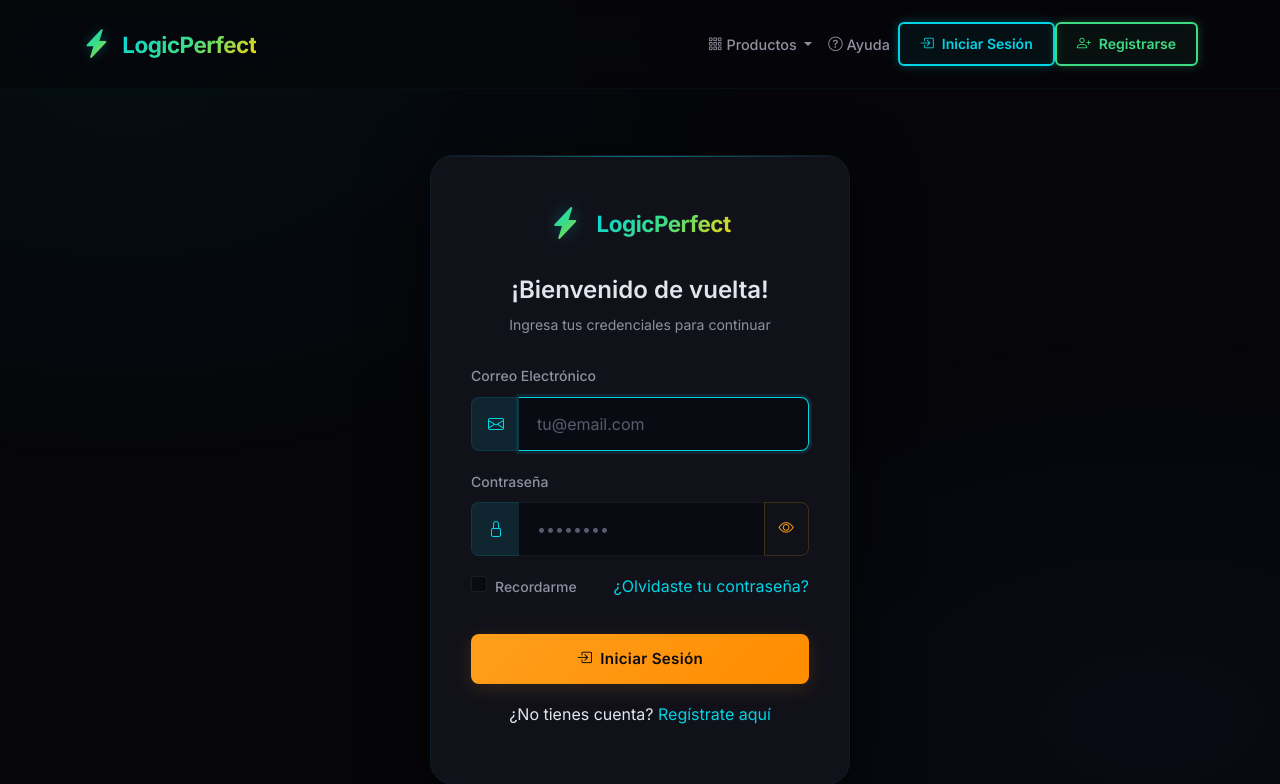
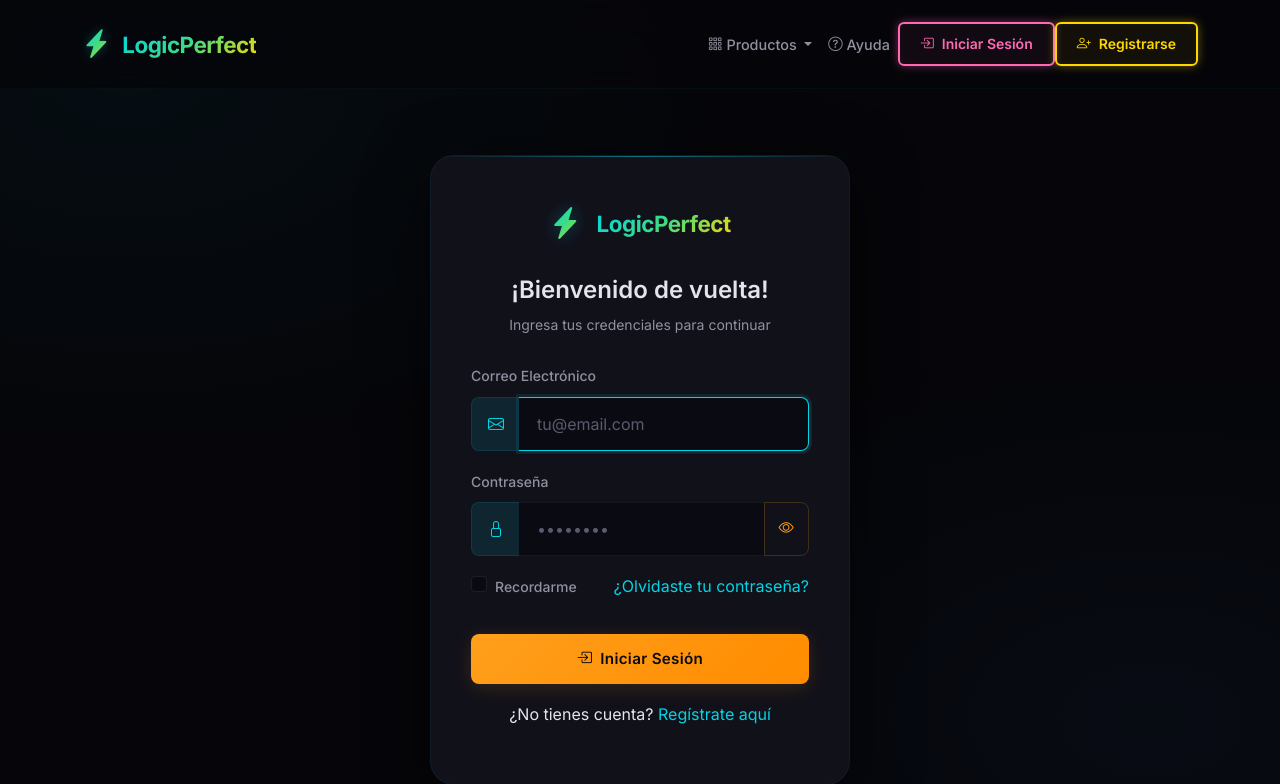
Before and after one commit to PaulaFernandezJofre/FullStack, a Django app: page /account/login/ in a window 1280 px wide. Shown: the top 784 px of the page. Run offline with Django 4.2, Linux system fonts and the light colour scheme.

Commit message:
Style: Login rosa neón, registro amarillo neón

```diff
--- a/static/css/style.css
+++ b/static/css/style.css
@@ -547,28 +547,28 @@ a.text-decoration-none:not([class*="text-neon"]):not([class*="btn"]):hover {
 }
 
 .login-box {
-    background: rgba(0, 212, 229, 0.05);
-    color: var(--neon-cyan);
-    border: 2px solid var(--neon-cyan);
-    box-shadow: 0 0 10px rgba(0, 212, 229, 0.3), inset 0 0 10px rgba(0, 212, 229, 0.05);
+    background: rgba(255, 105, 180, 0.05);
+    color: #ff69b4;
+    border: 2px solid #ff69b4;
+    box-shadow: 0 0 10px rgba(255, 105, 180, 0.4), inset 0 0 10px rgba(255, 105, 180, 0.05);
 }
 
 .login-box:hover {
-    background: rgba(0, 212, 229, 0.1);
-    box-shadow: 0 0 20px rgba(0, 212, 229, 0.5), 0 0 40px rgba(0, 212, 229, 0.2), inset 0 0 15px rgba(0, 212, 229, 0.1);
+    background: rgba(255, 105, 180, 0.1);
+    box-shadow: 0 0 20px rgba(255, 105, 180, 0.6), 0 0 40px rgba(255, 105, 180, 0.3), inset 0 0 15px rgba(255, 105, 180, 0.1);
     transform: scale(1.02);
 }
 
 .register-box {
-    background: rgba(61, 220, 132, 0.05);
-    color: var(--neon-green);
-    border: 2px solid var(--neon-green);
-    box-shadow: 0 0 10px rgba(61, 220, 132, 0.3), inset 0 0 10px rgba(61, 220, 132, 0.05);
+    background: rgba(255, 215, 0, 0.05);
+    color: var(--neon-yellow);
+    border: 2px solid var(--neon-yellow);
+    box-shadow: 0 0 10px rgba(255, 215, 0, 0.4), inset 0 0 10px rgba(255, 215, 0, 0.05);
 }
 
 .register-box:hover {
-    background: rgba(61, 220, 132, 0.1);
-    box-shadow: 0 0 20px rgba(61, 220, 132, 0.5), 0 0 40px rgba(61, 220, 132, 0.2), inset 0 0 15px rgba(61, 220, 132, 0.1);
+    background: rgba(255, 215, 0, 0.1);
+    box-shadow: 0 0 20px rgba(255, 215, 0, 0.6), 0 0 40px rgba(255, 215, 0, 0.3), inset 0 0 15px rgba(255, 215, 0, 0.1);
     transform: scale(1.02);
 }
 
```
